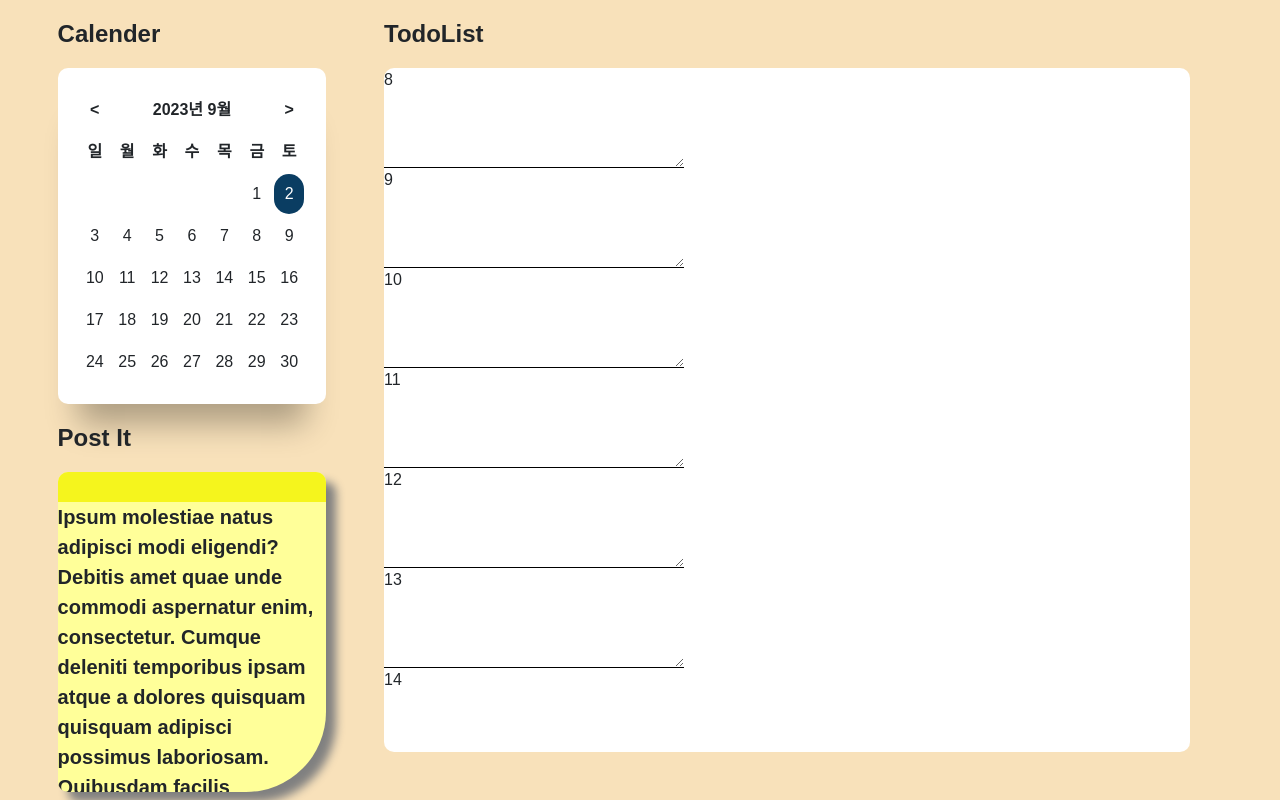
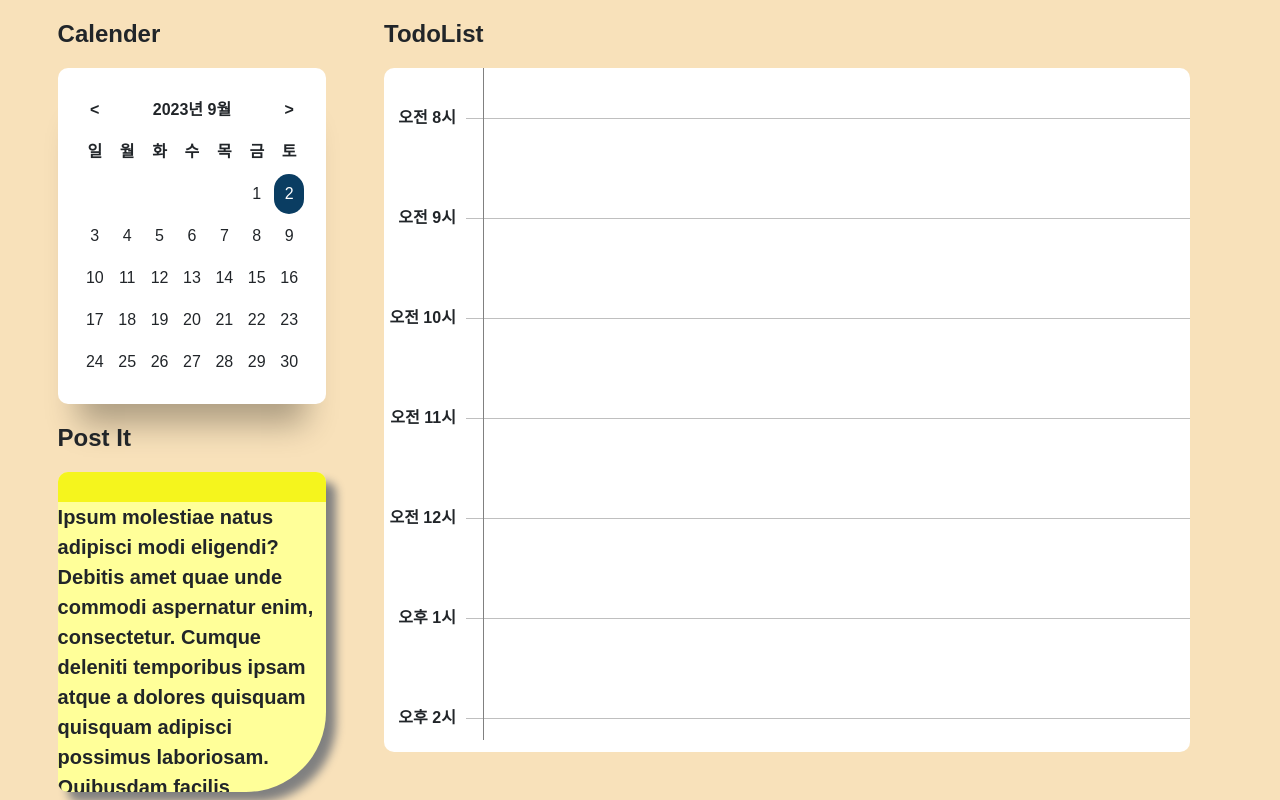
Before and after one commit to qjatjs123123/Next.js-ToDoList, a Next.js app in the folder todolist/: page /calender in a window 1280 px wide. Built offline with nearby package versions, Linux system fonts and the light colour scheme.

Commit message:
todolist css구현

```diff
--- a/todolist/app/calender/TodoList.js
+++ b/todolist/app/calender/TodoList.js
@@ -1,47 +1,74 @@
 'use client'
 
-import { useState } from "react";
+import React, { useRef, useState } from "react";
 
 export default function TodoList(props) {
     const [divs, setDivs] = useState([]);
+    const divRefs = useRef([]);
     const timeList = () => {
 
         let arr = [];
         for (let i = 8; i < 25; i++) {
+            let tmp = '';
+            if ( i <= 12) tmp = `오전 ${i}시`;
+            else tmp = `오후 ${i-12}시`;
+            const tp = (i-8)*100 + 50;
             arr.push(
-                <div key={i} className="bordered-div">
-                    {i}
-                </div>
+                <span style={{position:'absolute', top:`${tp-12}px`, textAlign:'right',width:'100%'}} key={i}>{tmp}</span>
+            )
+        }
+        return arr
+    }
+
+    const hrDraw = () =>{
+        let arr = [];
+        for (let i = 8; i < 25; i++) {
+            const tp = (i-8)*100 + 50;
+            arr.push(
+                <hr onClick={() => alert("qw")} key={i} style={{position:'absolute', top:`${tp}px`, left:'0', margin:'0', borderTop: "1px solid black", width: '100%'}}>
+                </hr>
             )
         }
         return arr
     }
 
     const handleDivClick = (e) => {
-        const { pageX, pageY } = e;
+        console.log(e.nativeEvent.offsetX,e.nativeEvent.offsetY,e.target.tagName)
+        let left = e.nativeEvent.offsetX + 'px';
+        let top = e.target.scrollTop + e.nativeEvent.offsetY + 'px';
+        if(e.target.tagName === 'HR') top = e.target.scrollTop + parseInt(e.target.style.top) + 'px';
+
+        console.log(top);
         const newDiv = {
-            left: pageX + 'px',
-            top: pageY + 'px',
+            left:  left,
+            top:  top
         };
-
+        divRefs.current.push(React.createRef());
         setDivs([...divs, newDiv]);
     }
     const handleDivsClick = (e) => {
         e.stopPropagation();
     }
     return (
-        <div className="todolist" onClick={handleDivClick}>
+        <div className="todolist" style={{display:"flex", flexDirection:'row'}}>
+            <div className="timelist">
                 {timeList()}
+            </div>
+            <div className="wall" onClick={handleDivsClick}></div>
+
+            <div className="divlist"  onClick={handleDivClick}>
+                {hrDraw()}
                 {divs.map((div, index) => (
                     <div
                         key={index}
                         onClick={handleDivsClick}
+                        ref={divRefs.current[index]}
                         style={{
                             position: 'absolute',
                             left: div.left,
                             top: div.top,
-                        width: '50px',
-                        height: '50px',
+                            width: '200px',
+                            height: '100px',
                             background: 'lightgreen',
                             resize:'both',
                             overflow: 'auto'
@@ -49,5 +76,28 @@ export default function TodoList(props) {
                     ></div>
                 ))}
             </div>
+        </div>
+
+        // <div className="todolist" onClick={handleDivClick} style={{ position: 'relative' }}>
+        //     <hr/>
+        //     {timeList()}
+        //     {divs.map((div, index) => (
+        //         <div
+        //             key={index}
+        //             onClick={handleDivsClick}
+        //             ref={divRefs.current[index]}
+        //             style={{
+        //                 position: 'absolute',
+        //                 left: div.left,
+        //                 top: div.top,
+        //                 width: '50px',
+        //                 height: '50px',
+        //                 background: 'lightgreen',
+        //                 resize:'both',
+        //                 overflow: 'auto'
+        //             }}
+        //         ></div>
+        //     ))}
+        // </div>
     )
 }
--- a/todolist/app/globals.css
+++ b/todolist/app/globals.css
@@ -93,13 +93,39 @@ table{
     width:90%;
     height:95%;
     border-radius:10px;
-    overflow: auto;
+    overflow: scroll;
+
 }
 .bordered-div {
     border-bottom: 1px solid #000; /* 아래쪽 테두리 스타일, 너비, 색상을 설정합니다. */
     width:300px;
     height:100px;
     resize: both;
-    overflow: auto;
+
+
+}
+.timelist{
+    width:80px;
+    height:100%;
+    position: relative;
+    text-align: left;
+    font-weight: bold;
+
+}
+.divlist{
+    position:relative;
+    height: 1650px;;
+    width:100%;
+    margin-left: 10px;
+    z-index: 1;
+}
+.wall{
+    position:absolute;
+    border-right: 1px solid gray;
+    width:20px;
+    height:84%;
+    margin-Left:80px;
+
+    z-index: 2;
 }
 @import url('https://fonts.googleapis.com/css?family=Questrial&display=swap');
```
Lines whose indentation alone changed are shown as unchanged.
